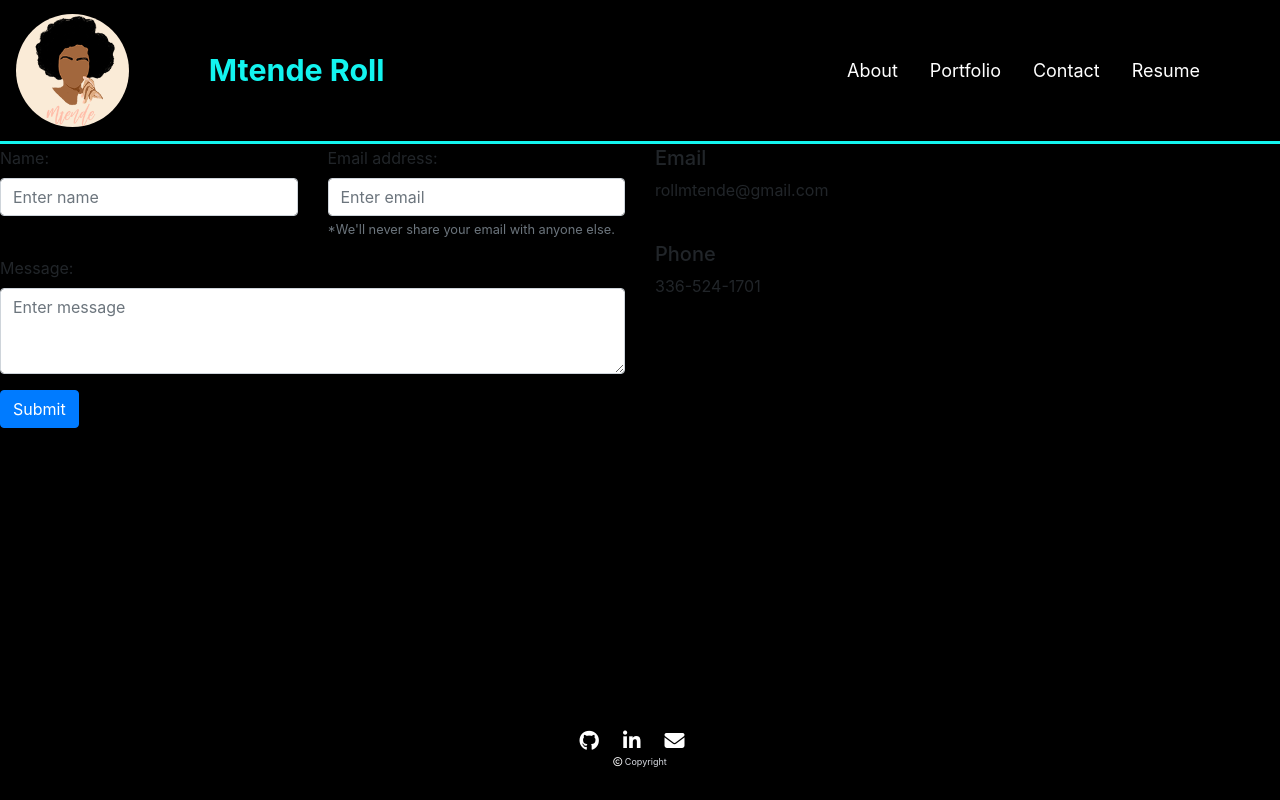
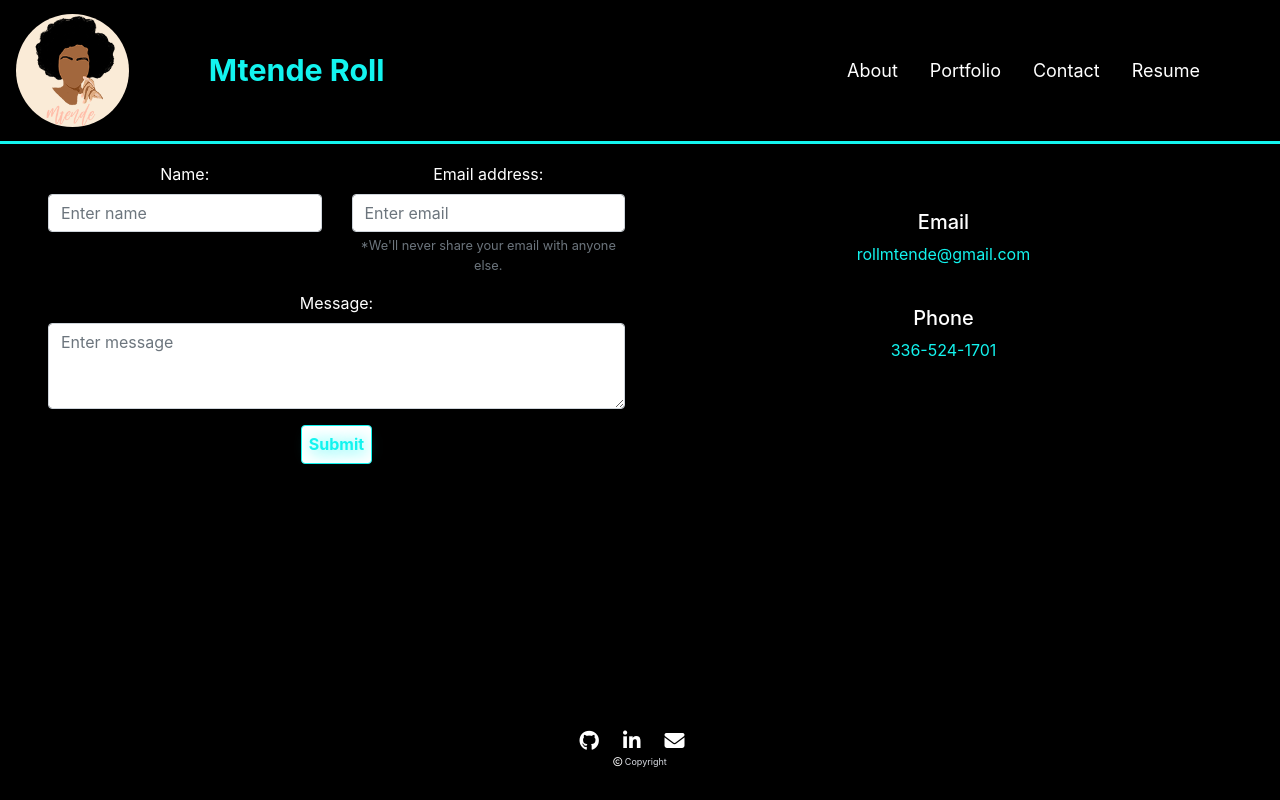
Before and after one commit to MtendeRoll/Mtende-Roll-Professional-Portfolio, a React (Create React App) app: page /contact in a window 1280 px wide. Built offline with nearby package versions, Linux system fonts and the light colour scheme.

Commit message:
updated contact form

```diff
--- a/src/pages/Contact/index.js
+++ b/src/pages/Contact/index.js
@@ -1,5 +1,4 @@
 import React, { useState } from "react";
-import { validateEmail } from "../../utils/helpers";
 import Button from "react-bootstrap/Button";
 import Form from "react-bootstrap/Form";
 
@@ -11,51 +10,56 @@ function Contact() {
   const { name, email, message } = formState;
 
   const [validated, setValidated] = useState(false);
+
   const handleSubmit = (event) => {
     const form = event.currentTarget;
     if (form.checkValidity() === false) {
       event.preventDefault();
       event.stopPropagation();
     }
-
+    setFormState({ ...formState, [event.target.name]: event.target.value });
     setValidated(true);
   };
 
   return (
-    <main>
-      <h2> Contact Mtende for more information! </h2>
+    <main className="mx-5 mt-5 text-center">
+      <h2 className="mb-4 col-sm-12 col-md-12 col-lg-12 contact "> Contact Mtende for more information! </h2>
       <section className="row">
         <Form noValidate validated={validated} className="col" onSubmit={handleSubmit}>
           <div className="row mb-3">
             <Form.Group className="col" controlId="formBasicName">
-              <Form.Label>Name:</Form.Label>
-              <Form.Control required type="name" placeholder="Enter name" defaultValue={name} />
+              <Form.Label className="contact">Name:</Form.Label>
+              <Form.Control className="form-input" required type="name" placeholder="Enter name" defaultValue={name} />
               <Form.Control.Feedback type="invalid">Please enter your name</Form.Control.Feedback>
             </Form.Group>
 
             <Form.Group className="col" controlId="formBasicEmail">
-              <Form.Label>Email address:</Form.Label>
-              <Form.Control required type="email" placeholder="Enter email" defaultValue={email} />
-              <Form.Control.Feedback type="invalid">Please enter your email address</Form.Control.Feedback>
+              <Form.Label className="contact">Email address:</Form.Label>
+              <Form.Control className="form-input" required type="email" placeholder="Enter email" defaultValue={email} />
+              <Form.Control.Feedback type="invalid">Please enter a valid email address</Form.Control.Feedback>
               <Form.Text className="text-muted">*We'll never share your email with anyone else.</Form.Text>
             </Form.Group>
           </div>
 
           <Form.Group className="mb-3" controlId="formBasicMessage">
-            <Form.Label>Message:</Form.Label>
-            <Form.Control as="textarea" rows={3} placeholder="Enter message" defaultValue={message} />
+            <Form.Label className="contact">Message:</Form.Label>
+            <Form.Control className="form-input" as="textarea" rows={3} placeholder="Enter message" defaultValue={message} />
           </Form.Group>
 
-          <Button variant="primary" type="submit">
+          <Button className="contact-btn" variant="primary" type="submit">
             Submit
           </Button>
         </Form>
-        <div className="col">
+        <div className="col contact mt-5">
           <h5>Email</h5>
-          <p>rollmtende@gmail.com</p>
+          <a href="mailto:rollmtende@gmail.com" rel="noreferrer" target="_blank">
+            <p>rollmtende@gmail.com</p>
+          </a>
           <br />
           <h5>Phone</h5>
-          <p>336-524-1701</p>
+          <a href="tel:+13365241701">
+            <p>336-524-1701</p>
+          </a>
         </div>
       </section>
     </main>
--- a/src/pages/Contact/style.css
+++ b/src/pages/Contact/style.css
@@ -1,12 +1,8 @@
-#userMessage {
-  height: 20%;
-}
-
 .contact-btn {
   color: #13f4ef;
   background-color: white;
   border-color: #13f4ef;
-  text-shadow: 0.1rem 0.1rem 3rem #13f4ef;
+  text-shadow: 0.1rem 0.1rem 1rem #13f4ef;
   font-weight: bolder;
   padding: 0.4rem;
 }
@@ -26,6 +22,14 @@ button:active {
   color: white;
 }
 
-.contact-info {
+.contact a {
+  color: #13f4ef;
+}
+
+.contact a:hover {
   color: white;
 }
+
+.form-input:hover {
+  box-shadow: 0 0 0 5px #13f4ef;
+}
```
